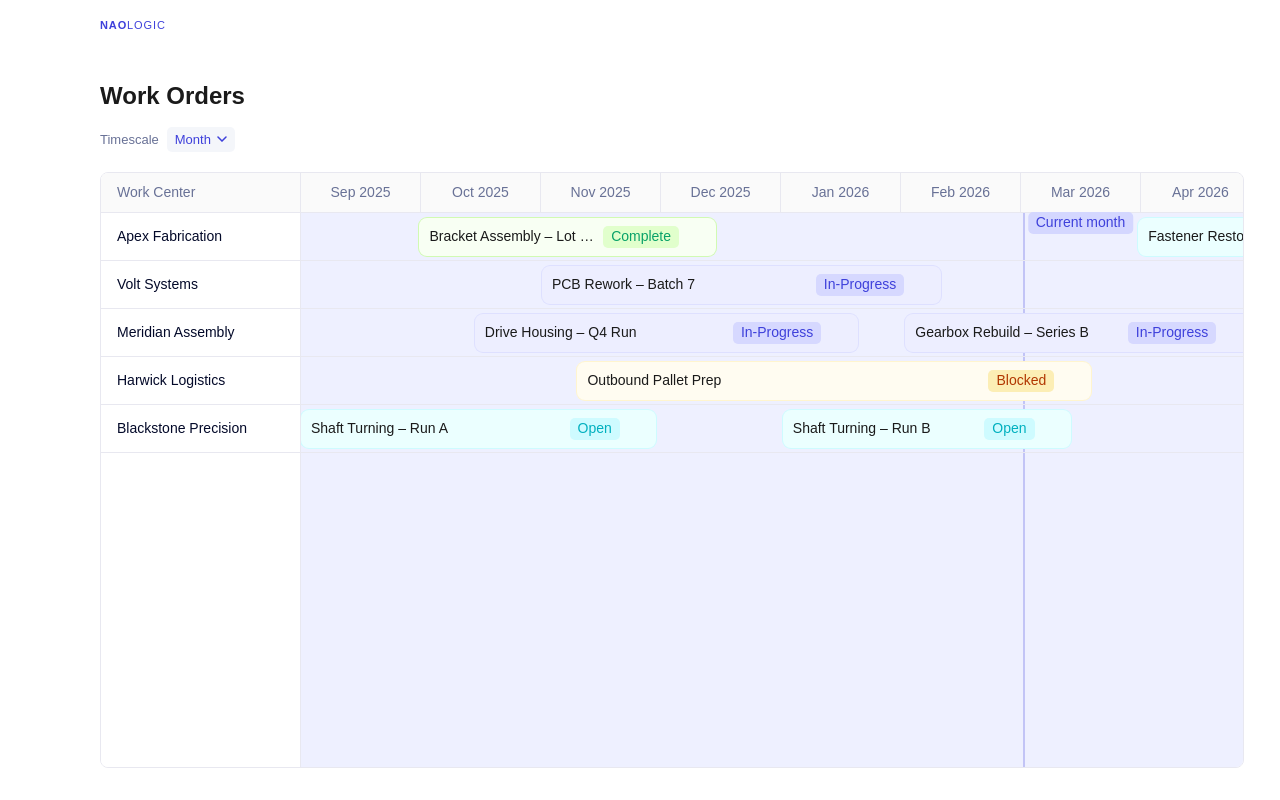
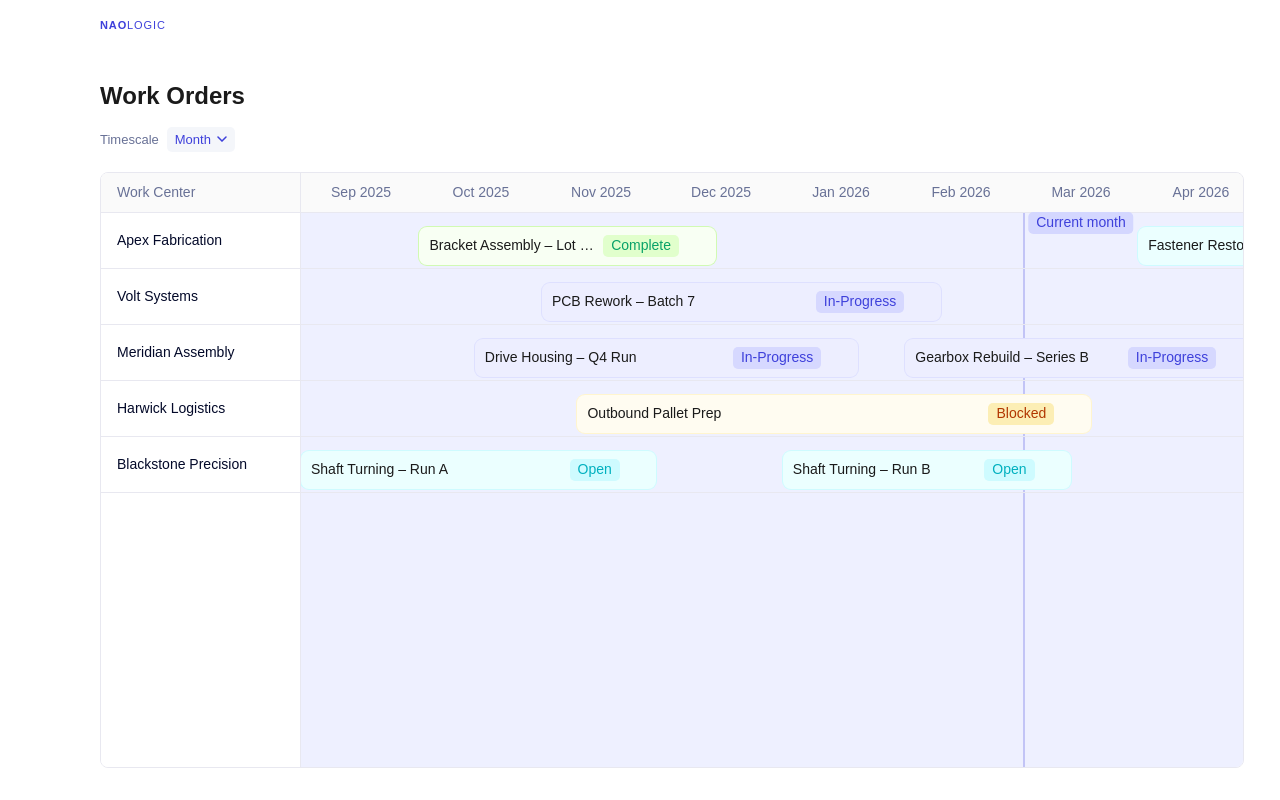
Before and after one commit to amholzer12/naologic-project, an Angular app: page / in a window 1280 px wide. Built offline with nearby package versions, Linux system fonts and the light colour scheme; a web font is replaced by a local one.

Commit message:
fixed the relationship between badges in row, the month headers and the current month badge so there's no ugly overlap and it now looks exactly like the example

```diff
--- a/src/app/timeline/timeline.scss
+++ b/src/app/timeline/timeline.scss
@@ -1,5 +1,5 @@
 $left-panel-width: 200px;
-$row-height: 48px;
+$row-height: 56px;
 $header-height: 40px;
 
 .page {
@@ -183,13 +183,7 @@ $header-height: 40px;
   font-size: 14px;
   font-weight: 400;
   color: rgba(104, 113, 150, 1);
-  border-right: 1px solid #e8e8f0;
   position: relative;
-
-  &:last-child {
-    border-right: none;
-  }
-
 }
 
 .current-col-badge {
@@ -239,7 +233,7 @@ $header-height: 40px;
 // Ghost bar (hover placeholder)
 .ghost-bar {
   position: absolute;
-  top: 5px;
+  top: 14px;
   width: 113px;
   height: 38px;
   border: 1px solid rgba(195, 199, 255, 1);
@@ -270,7 +264,7 @@ $header-height: 40px;
 // Work order bars
 .work-order-bar {
   position: absolute;
-  top: 5px;
+  top: 14px;
   height: 38px;
   border-radius: 8px;
   display: flex;
```
